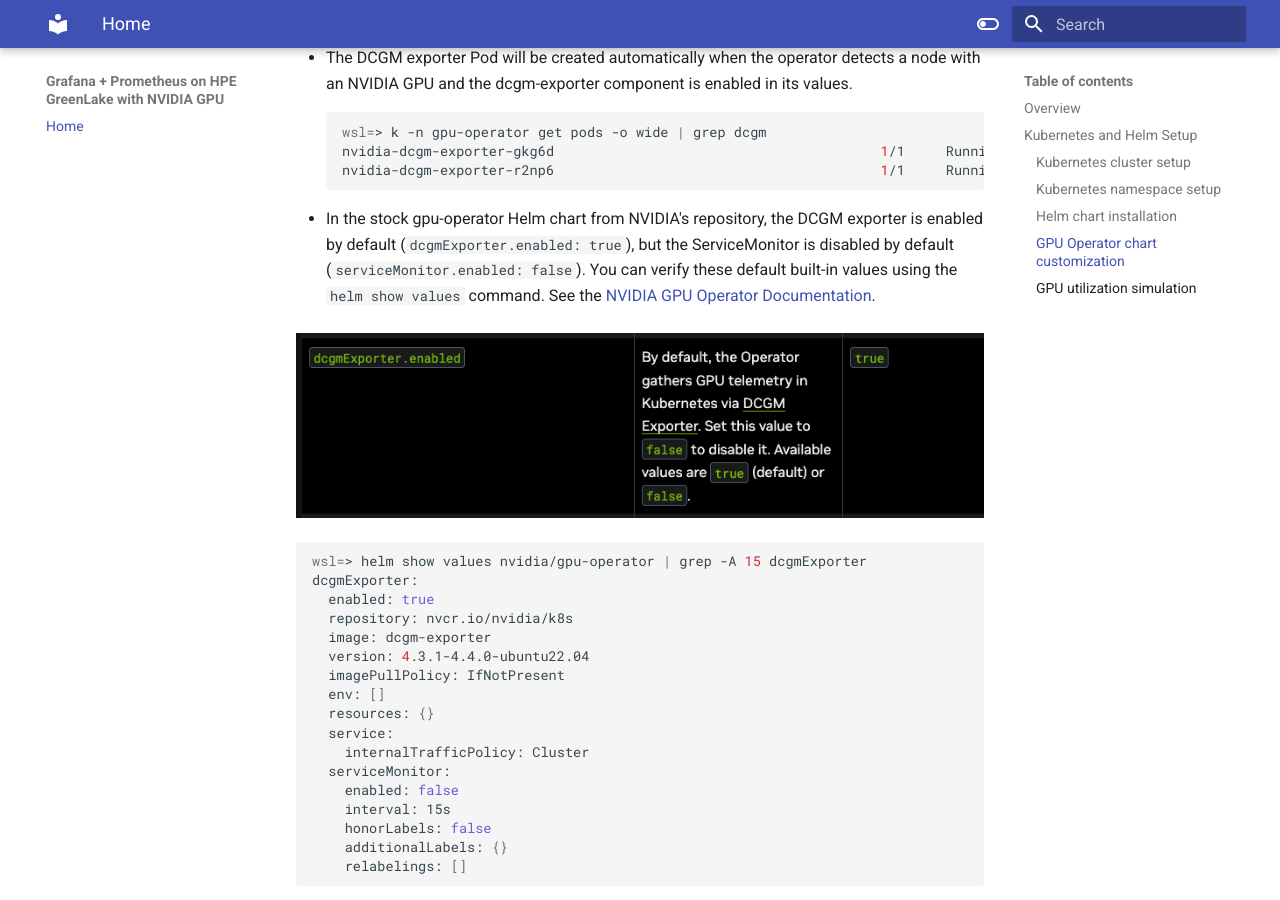
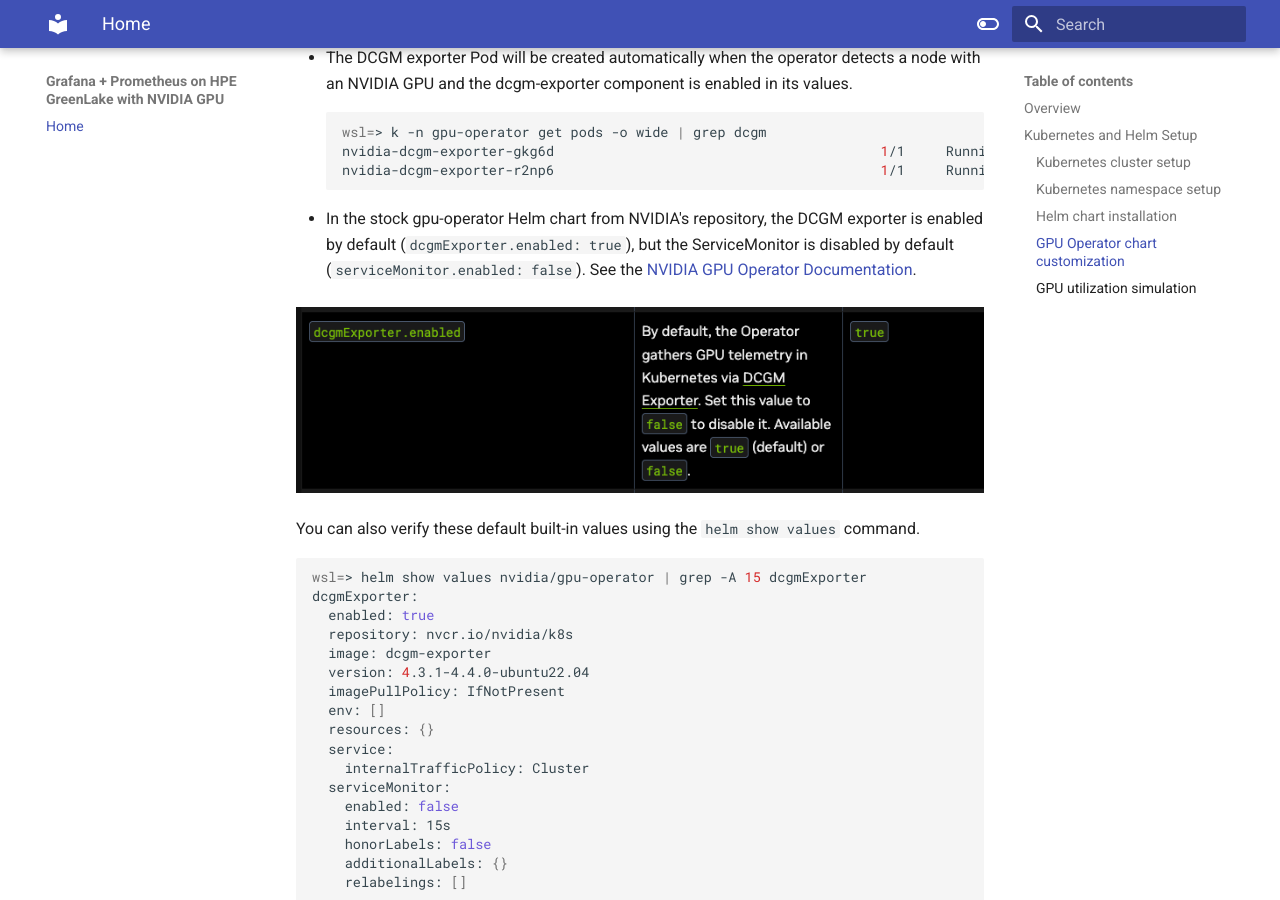
Before and after one commit to hjma29/grafana-prometheus-hpe-greenlake-com-nvidia, an MkDocs documentation site: the page built from docs/whitepaper.md, in a window 1280 px wide and 900 px high, scrolled down 1612 px. Built offline with MkDocs 1.6.1 and Material for MkDocs 9.7.7, drawn with Linux system fonts in a browser that asks for light colours.

Commit message:
[skip ci] 251014-10:36 on mini4

````diff
--- a/docs/whitepaper.md
+++ b/docs/whitepaper.md
@@ -60,11 +60,11 @@ nvidia-dcgm-exporter-r2np6                                        1/1     Runnin
 ```
 
 
-- In the stock gpu-operator Helm chart from NVIDIA's repository, the DCGM exporter is enabled by default (`dcgmExporter.enabled: true`), but the ServiceMonitor is disabled by default (`serviceMonitor.enabled: false`). You can verify these default built-in values using the `helm show values` command. See the [NVIDIA GPU Operator Documentation](https://docs.nvidia.com/datacenter/cloud-native/gpu-operator/latest/getting-started.html#operator-install-guide).
+- In the stock gpu-operator Helm chart from NVIDIA's repository, the DCGM exporter is enabled by default (`dcgmExporter.enabled: true`), but the ServiceMonitor is disabled by default (`serviceMonitor.enabled: false`). See the [NVIDIA GPU Operator Documentation](https://docs.nvidia.com/datacenter/cloud-native/gpu-operator/latest/getting-started.html#operator-install-guide).
 
 ![GPU Operator Configuration](images/image-4.png)
 
-
+You can also verify these default built-in values using the `helm show values` command.
 ``` bash
 wsl=> helm show values nvidia/gpu-operator | grep -A 15 dcgmExporter
 dcgmExporter:
````
